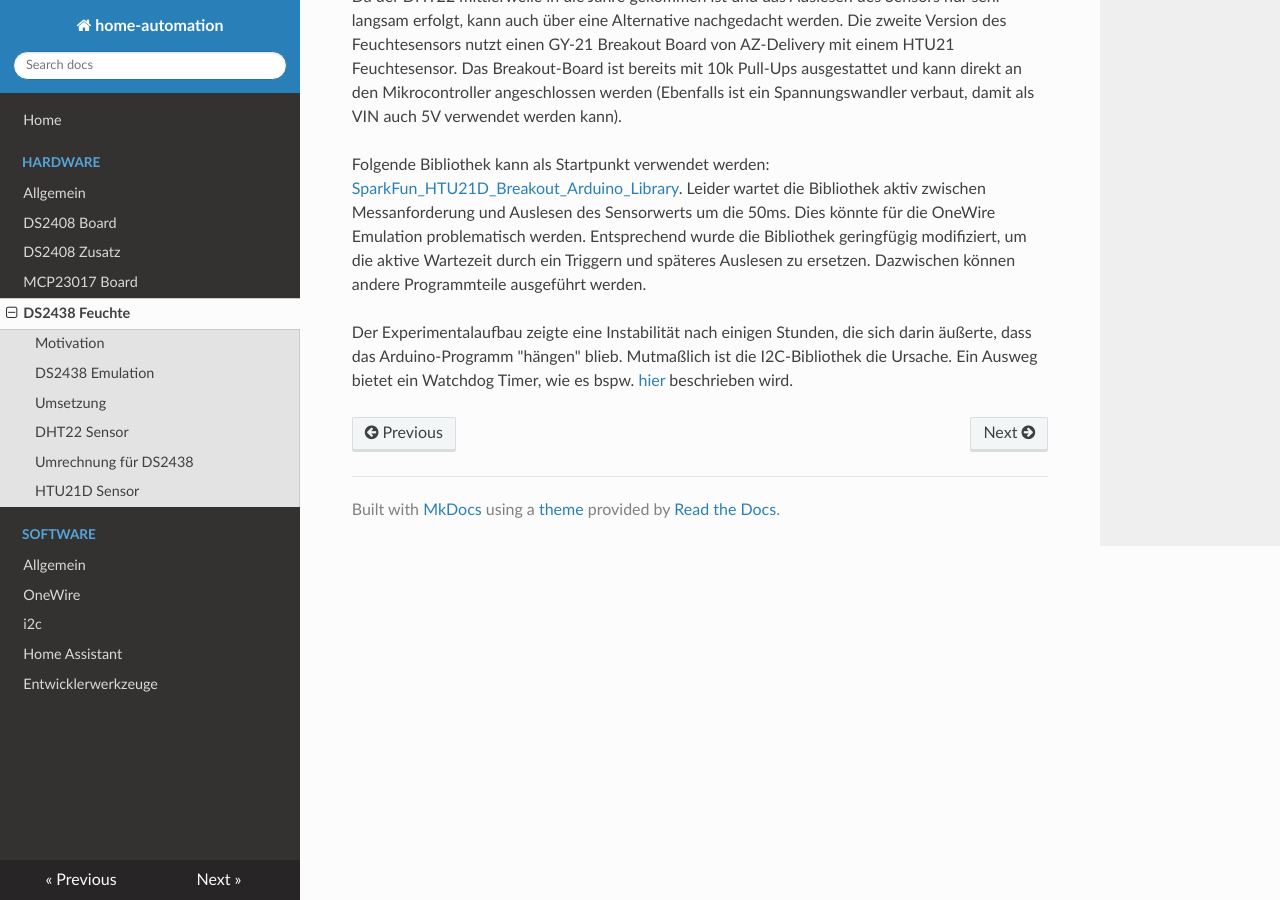
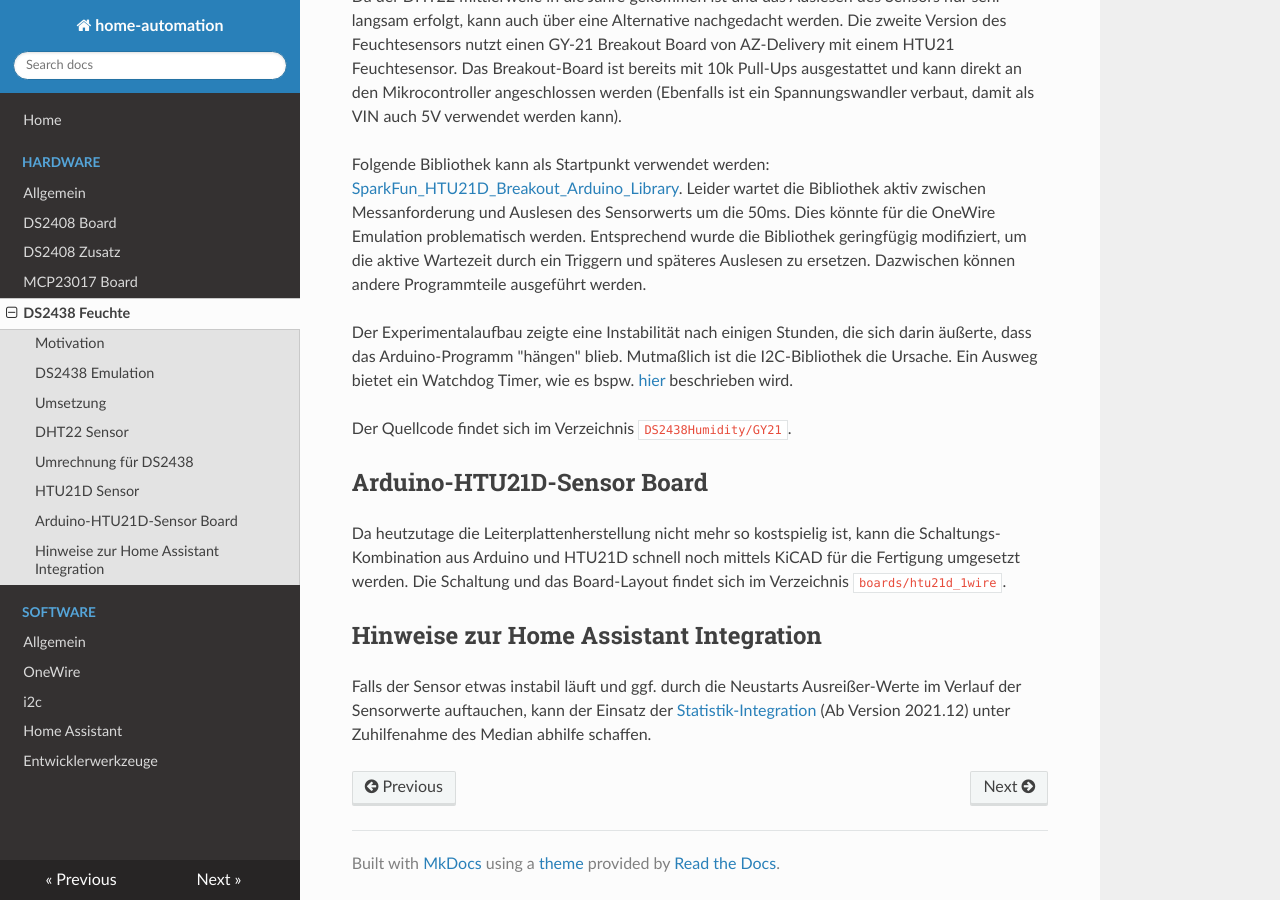
Before and after one commit to la-sve/home-automation, an MkDocs documentation site: the page built from docs/hardware/ds2438/index.md, in a window 1280 px wide and 900 px high, scrolled down 2194 px. Built offline with MkDocs 1.6.1, drawn with Linux system fonts in a browser that asks for light colours; nearby versions of some CDN libraries.

Commit message:
kleine Ergänzungen

```diff
--- a/docs/hardware/ds2438/index.md
+++ b/docs/hardware/ds2438/index.md
@@ -53,3 +53,11 @@ Folgende Bibliothek kann als Startpunkt verwendet werden: [SparkFun_HTU21D_Break
 Leider wartet die Bibliothek aktiv zwischen Messanforderung und Auslesen des Sensorwerts um die 50ms. Dies könnte für die OneWire Emulation problematisch werden. Entsprechend wurde die Bibliothek geringfügig modifiziert, um die aktive Wartezeit durch ein Triggern und späteres Auslesen zu ersetzen. Dazwischen können andere Programmteile ausgeführt werden.
 
 Der Experimentalaufbau zeigte eine Instabilität nach einigen Stunden, die sich darin äußerte, dass das Arduino-Programm "hängen" blieb. Mutmaßlich ist die I2C-Bibliothek die Ursache. Ein Ausweg bietet ein Watchdog Timer, wie es bspw. [hier](https://spellfoundry.com/2020/06/25/reliable-embedded-systems-using-the-arduino-watchdog/) beschrieben wird.
+
+Der Quellcode findet sich im Verzeichnis `DS2438Humidity/GY21`.
+
+## Arduino-HTU21D-Sensor Board
+Da heutzutage die Leiterplattenherstellung nicht mehr so kostspielig ist, kann die Schaltungs-Kombination aus Arduino und HTU21D schnell noch mittels KiCAD für die Fertigung umgesetzt werden. Die Schaltung und das Board-Layout findet sich im Verzeichnis `boards/htu21d_1wire`.
+
+## Hinweise zur Home Assistant Integration
+Falls der Sensor etwas instabil läuft und ggf. durch die Neustarts Ausreißer-Werte im Verlauf der Sensorwerte auftauchen, kann der Einsatz der [Statistik-Integration](https://www.home-assistant.io/integrations/statistics/) (Ab Version 2021.12) unter Zuhilfenahme des Median abhilfe schaffen.
```
